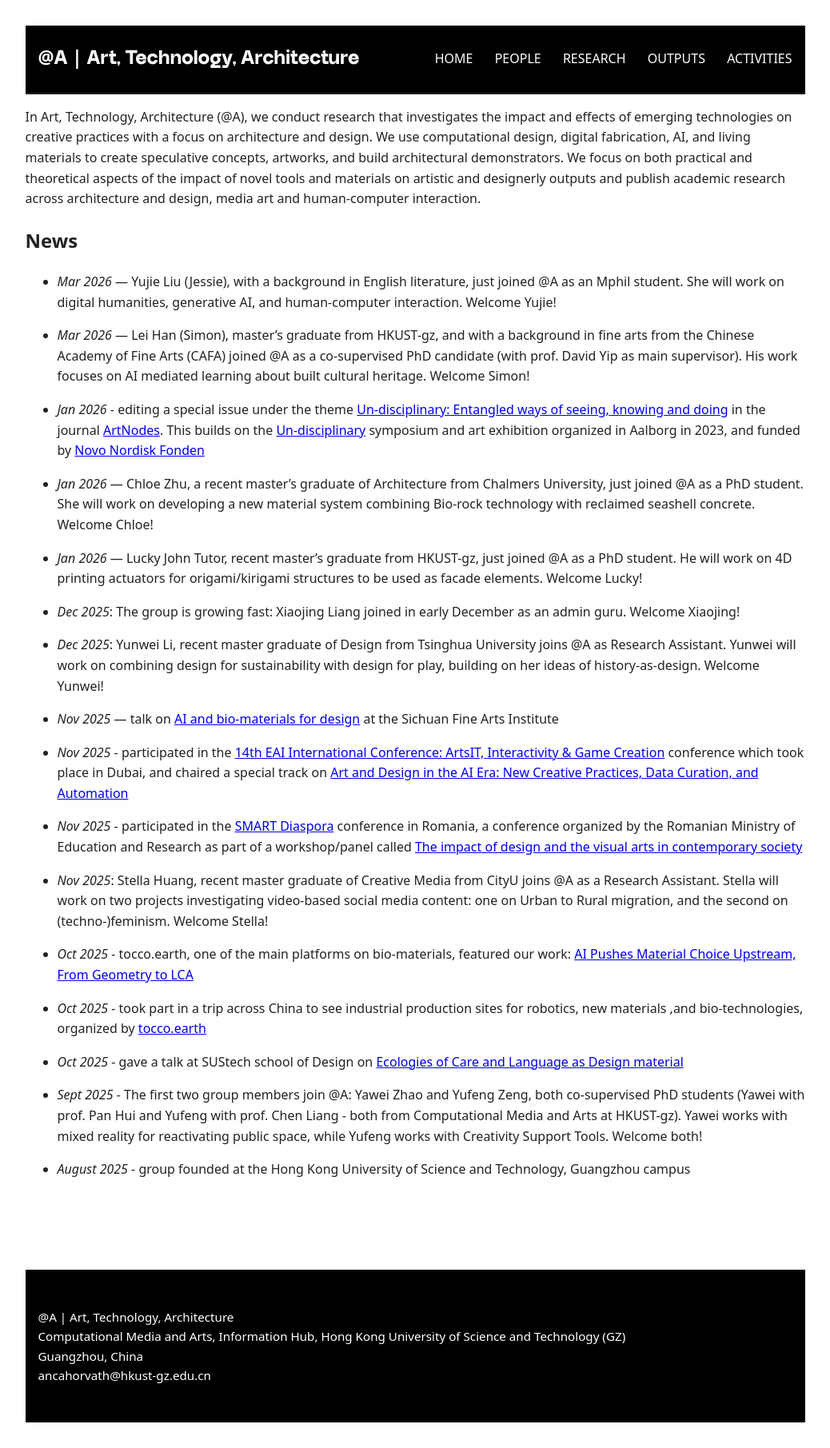
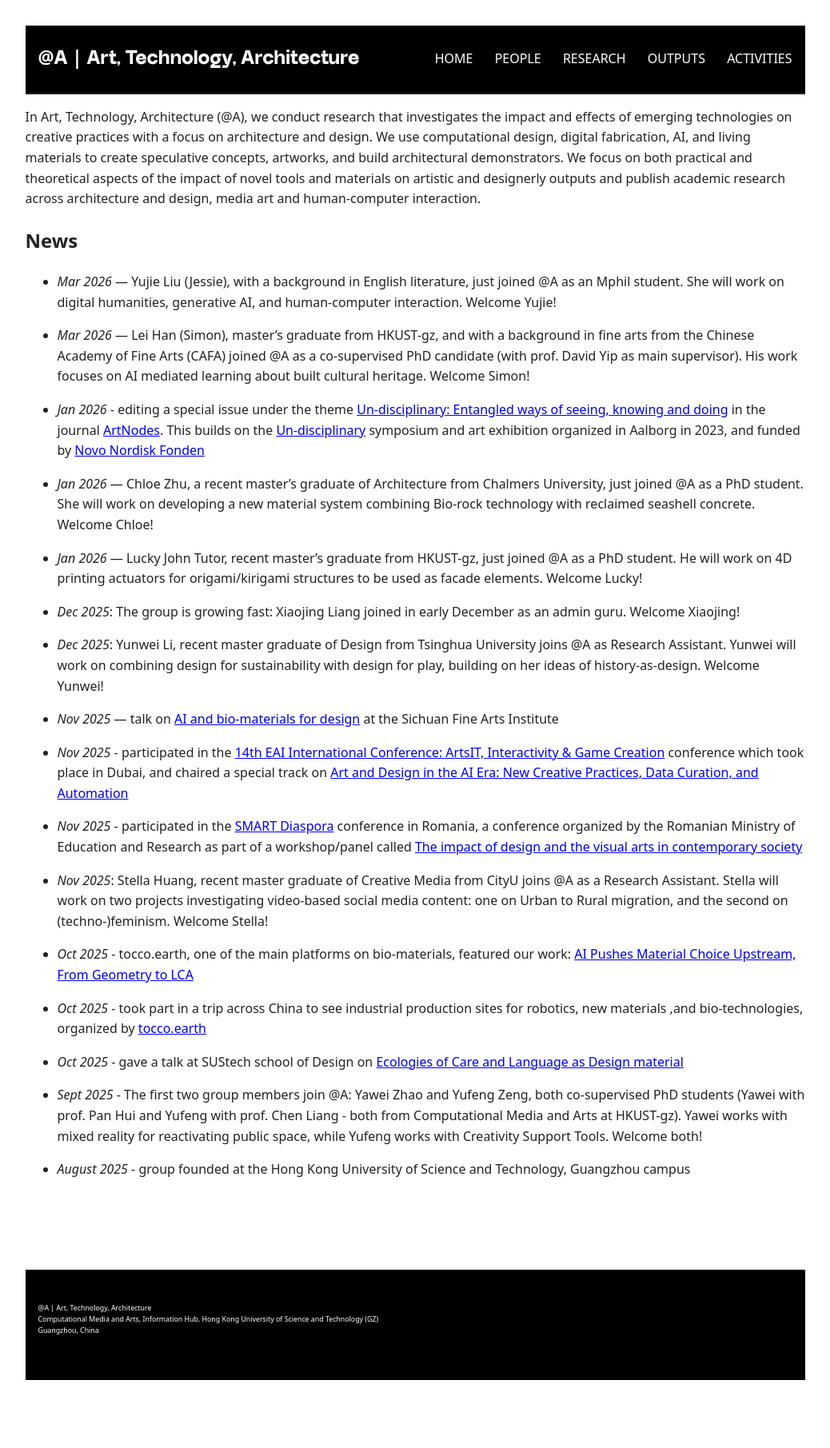
Before and after one commit to anqua/at-a, a Jekyll site: the page built from index.md, in a window 1280 px wide. Shown: the whole page at 80% size, without its empty margins (121-1159 px from the left). Built offline with Jekyll 4.4.1, drawn with Linux system fonts in a browser that asks for light colours; some web fonts are replaced; after the commit the page ends 1758 px from its top, so only the background shows below that.

Commit message:
Update style.css

```diff
--- a/assets/css/style.css
+++ b/assets/css/style.css
@@ -211,14 +211,14 @@ h1 {
 }
 
 .footer-inner {
-  max-width: 1100px;
+  max-width: 1000px;
   margin: 0 auto;
-  font-size: 0.95em;
+  font-size: 0.55em;
   line-height: 1.6;
 }
 
 .site-footer a {
-  color: #fff;
+  color: #000;
   text-decoration: none;
 }
 
```
